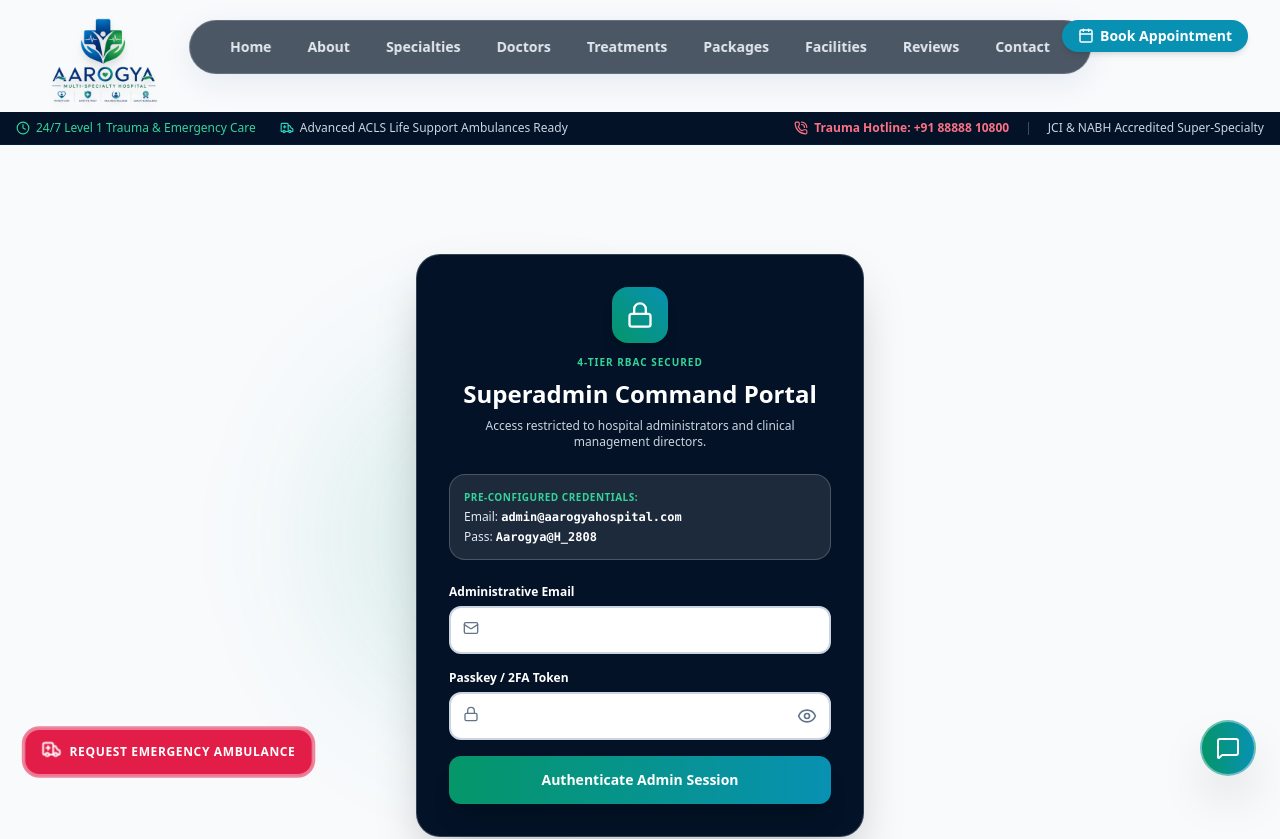
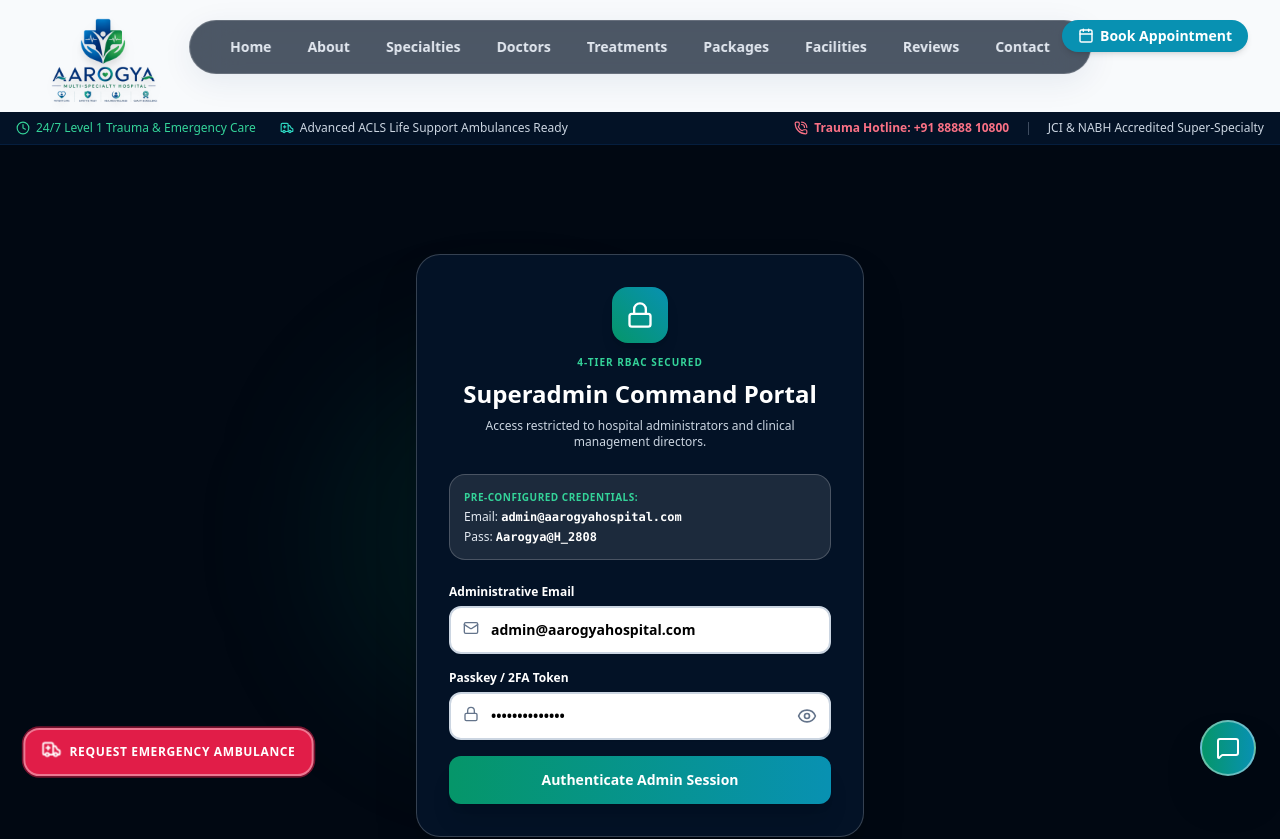
Before and after one commit to MayankAkbari/Aarogya-Multi-Specialty-Hospital, a Next.js app: page /admin/login in a window 1280 px wide. Shown: the top 839 px of the page. Built offline with nearby package versions, Linux system fonts and the light colour scheme.

Commit message:
Fix invisible input text on Admin Login page by enforcing solid black text with inline styles, WebkitTextFillColor, and adding navy-950 shade

```diff
--- a/app/admin/login/page.tsx
+++ b/app/admin/login/page.tsx
@@ -60,7 +60,8 @@ export default function AdminLoginPage() {
                 value={email}
                 onChange={(e) => setEmail(e.target.value)}
                 placeholder="Enter admin email..."
-                className="w-full pl-10 pr-4 py-3 rounded-xl bg-white text-navy-950 font-bold text-sm border-2 border-slate-300 focus:border-emerald-600 focus:ring-4 focus:ring-emerald-500/20 focus:outline-none shadow-sm transition-all"
+                style={{ color: '#000000', backgroundColor: '#ffffff', WebkitTextFillColor: '#000000' }}
+                className="w-full pl-10 pr-4 py-3 rounded-xl bg-white text-black !text-black font-black text-sm border-2 border-slate-300 focus:border-emerald-600 focus:ring-4 focus:ring-emerald-500/20 focus:outline-none shadow-sm transition-all placeholder:text-slate-400 placeholder:font-normal"
               />
             </div>
           </div>
@@ -75,7 +76,8 @@ export default function AdminLoginPage() {
                 value={password}
                 onChange={(e) => setPassword(e.target.value)}
                 placeholder="Enter password..."
-                className="w-full pl-10 pr-12 py-3 rounded-xl bg-white text-navy-950 font-bold text-sm border-2 border-slate-300 focus:border-emerald-600 focus:ring-4 focus:ring-emerald-500/20 focus:outline-none shadow-sm transition-all"
+                style={{ color: '#000000', backgroundColor: '#ffffff', WebkitTextFillColor: '#000000' }}
+                className="w-full pl-10 pr-12 py-3 rounded-xl bg-white text-black !text-black font-black text-sm border-2 border-slate-300 focus:border-emerald-600 focus:ring-4 focus:ring-emerald-500/20 focus:outline-none shadow-sm transition-all placeholder:text-slate-400 placeholder:font-normal"
               />
               <button
                 type="button"
--- a/app/globals.css
+++ b/app/globals.css
@@ -77,6 +77,7 @@ input:-webkit-autofill:focus,
 textarea:-webkit-autofill,
 select:-webkit-autofill {
   -webkit-box-shadow: 0 0 0px 1000px #ffffff inset !important;
-  -webkit-text-fill-color: #020617 !important;
-  font-weight: 700 !important;
+  -webkit-text-fill-color: #000000 !important;
+  color: #000000 !important;
+  font-weight: 800 !important;
 }
--- a/tailwind.config.ts
+++ b/tailwind.config.ts
@@ -20,6 +20,7 @@ const config: Config = {
           700: '#072850',
           800: '#051E3E',
           900: '#031226',
+          950: '#010812',
         },
         emerald: {
           50: '#ECFDF5',
```
